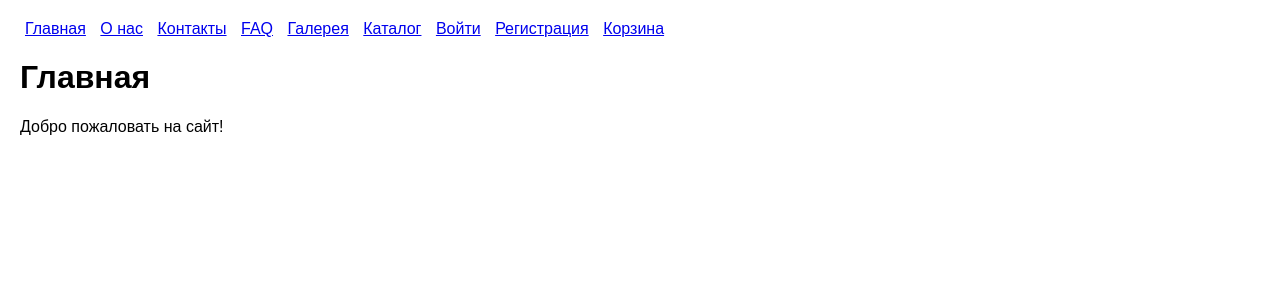
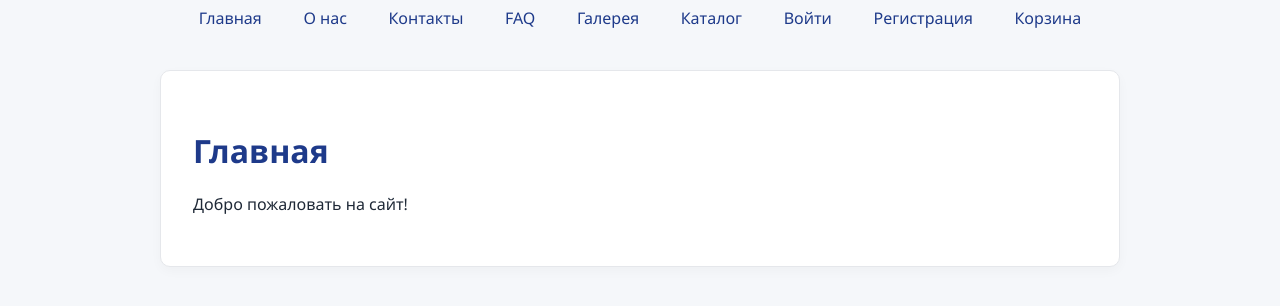
Before and after one commit to Tauimi/mult, a Flask app: page / in a window 1280 px wide. Shown: the top 306 px of the page. Run offline with Flask 3, Linux system fonts and the light colour scheme.

Commit message:
Update style.css

```diff
--- a/static/css/style.css
+++ b/static/css/style.css
@@ -1,2 +1,191 @@
-body{font-family:Arial,sans-serif;margin:0;padding:20px;}
-nav a{margin:0 5px;}
+
+/* 🌐 Стиль: Неоклассика с синим акцентом */
+
+:root {
+    --primary-color: #1e3a8a; /* насыщенный синий */
+    --hover-color: #3b82f6;
+    --background-color: #f5f7fa;
+    --text-color: #1f2937;
+    --white: #ffffff;
+    --border-color: #e5e7eb;
+    --gray-light: #f0f0f0;
+}
+
+* {
+    box-sizing: border-box;
+}
+
+body {
+    margin: 0;
+    font-family: 'Segoe UI', Tahoma, Geneva, Verdana, sans-serif;
+    background-color: var(--background-color);
+    color: var(--text-color);
+    line-height: 1.6;
+}
+
+/* Header / Navigation */
+header {
+    background-color: var(--white);
+    border-bottom: 1px solid var(--border-color);
+    padding: 1rem 2rem;
+}
+
+nav {
+    display: flex;
+    flex-wrap: wrap;
+    justify-content: center;
+    gap: 1rem;
+}
+
+nav a {
+    color: var(--primary-color);
+    text-decoration: none;
+    font-weight: 500;
+    padding: 0.4rem 0.8rem;
+    border-radius: 4px;
+    transition: background-color 0.3s ease, color 0.3s ease;
+}
+
+nav a:hover {
+    background-color: var(--hover-color);
+    color: white;
+}
+
+/* Main content area */
+main {
+    max-width: 960px;
+    margin: 2rem auto;
+    padding: 2rem;
+    background-color: var(--white);
+    border-radius: 10px;
+    border: 1px solid var(--border-color);
+    box-shadow: 0 4px 12px rgba(0, 0, 0, 0.03);
+}
+
+h1, h2, h3 {
+    color: var(--primary-color);
+    margin-bottom: 1rem;
+}
+
+p {
+    margin-bottom: 1rem;
+}
+
+ul {
+    padding-left: 1.2rem;
+}
+
+footer {
+    text-align: center;
+    padding: 2rem;
+    margin-top: 4rem;
+    font-size: 0.9rem;
+    color: #777;
+    border-top: 1px solid var(--border-color);
+}
+
+/* Buttons */
+.btn-primary,
+button {
+    background-color: var(--primary-color);
+    color: white;
+    padding: 0.6rem 1.2rem;
+    font-size: 1rem;
+    border: none;
+    border-radius: 6px;
+    cursor: pointer;
+    transition: background-color 0.2s ease;
+}
+
+.btn-primary:hover,
+button:hover {
+    background-color: var(--hover-color);
+}
+
+/* Form Styles */
+.form-styled {
+    display: flex;
+    flex-direction: column;
+    gap: 1rem;
+}
+
+.form-styled label {
+    font-weight: 500;
+    color: var(--primary-color);
+}
+
+.form-styled input,
+.form-styled textarea {
+    padding: 0.7rem;
+    border: 1px solid var(--border-color);
+    border-radius: 6px;
+    font-size: 1rem;
+    background-color: var(--white);
+    transition: border-color 0.2s ease;
+}
+
+.form-styled input:focus,
+.form-styled textarea:focus {
+    outline: none;
+    border-color: var(--primary-color);
+}
+
+/* Cards / Product blocks */
+.card {
+    background-color: var(--white);
+    border: 1px solid var(--border-color);
+    border-radius: 8px;
+    padding: 1.5rem;
+    margin-bottom: 1.5rem;
+    box-shadow: 0 4px 10px rgba(0, 0, 0, 0.04);
+}
+
+.card h3 {
+    margin-top: 0;
+    color: var(--primary-color);
+}
+
+/* Flash messages */
+.flashes {
+    list-style: none;
+    padding: 0;
+    margin-bottom: 1rem;
+}
+
+.flashes li {
+    padding: 1rem;
+    margin-bottom: 0.5rem;
+    border-radius: 6px;
+    font-weight: 500;
+}
+
+.flashes li.success {
+    background-color: #d1fae5;
+    color: #065f46;
+    border: 1px solid #34d399;
+}
+
+.flashes li.error {
+    background-color: #fee2e2;
+    color: #991b1b;
+    border: 1px solid #f87171;
+}
+
+/* Tables (optional) */
+table {
+    width: 100%;
+    border-collapse: collapse;
+    margin-top: 1rem;
+}
+
+table th,
+table td {
+    padding: 0.75rem;
+    border: 1px solid var(--border-color);
+    text-align: left;
+}
+
+table th {
+    background-color: var(--gray-light);
+    color: var(--primary-color);
+}
```
